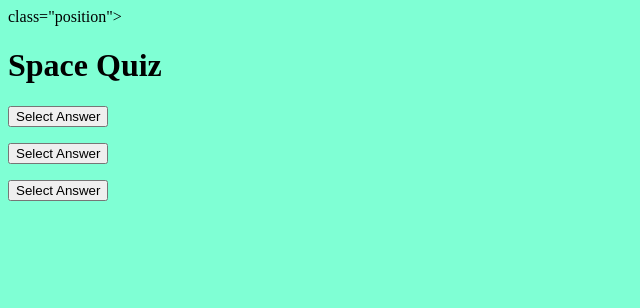
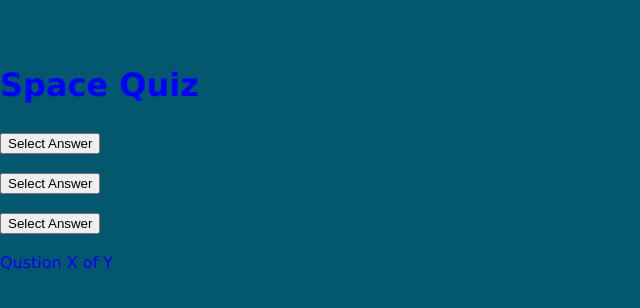
Before and after one commit to JuliDell/Spacequiz, a plain HTML site: page index.html in a window 1280 px wide. Shown: the whole page, without its empty margins (0-640 px from the left). Drawn offline with Linux system fonts and the light colour scheme; a web font is replaced by a local one.

Commit message:
add google fonts and body style

```diff
--- a/assets/css/style.css
+++ b/assets/css/style.css
@@ -1,3 +1,12 @@
+@import url('https://fonts.googleapis.com/css2?family=Nunito+Sans:ital,opsz,wght@0,6..12,200..1000;1,6..12,200..1000&family=Playwrite+CO:wght@100..400&display=swap');
+
+
 body {
-    background-color: aquamarine;
+    background-color: rgb(3, 87, 110);
+    color: blue;
+    line-height: 1.5;
+    margin: 0;
+    padding-top: 2.5em;
+    font-size: 16px;
+    font-family: Nunito, Geneva, Tahoma, sans-serif;
 }
--- a/index.html
+++ b/index.html
@@ -8,7 +8,7 @@
 </head>
 <body>
     <div class="container">
-        <div id="quiz">class="position">
+        <div id="quiz" class="position">
             <h1> Space Quiz</h1>
             <h2 id="question" class="headline"></h2>
             <h3 id-"score"></h3>
@@ -22,7 +22,9 @@
             <p id="answer3"></p>
             <button id="option3" class="btn default">Select Answer</button>
 
-
+          <footer>
+            <p id="progress">Qustion X of Y</p>
+          </footer>
         </div>
     </div>
 
```
